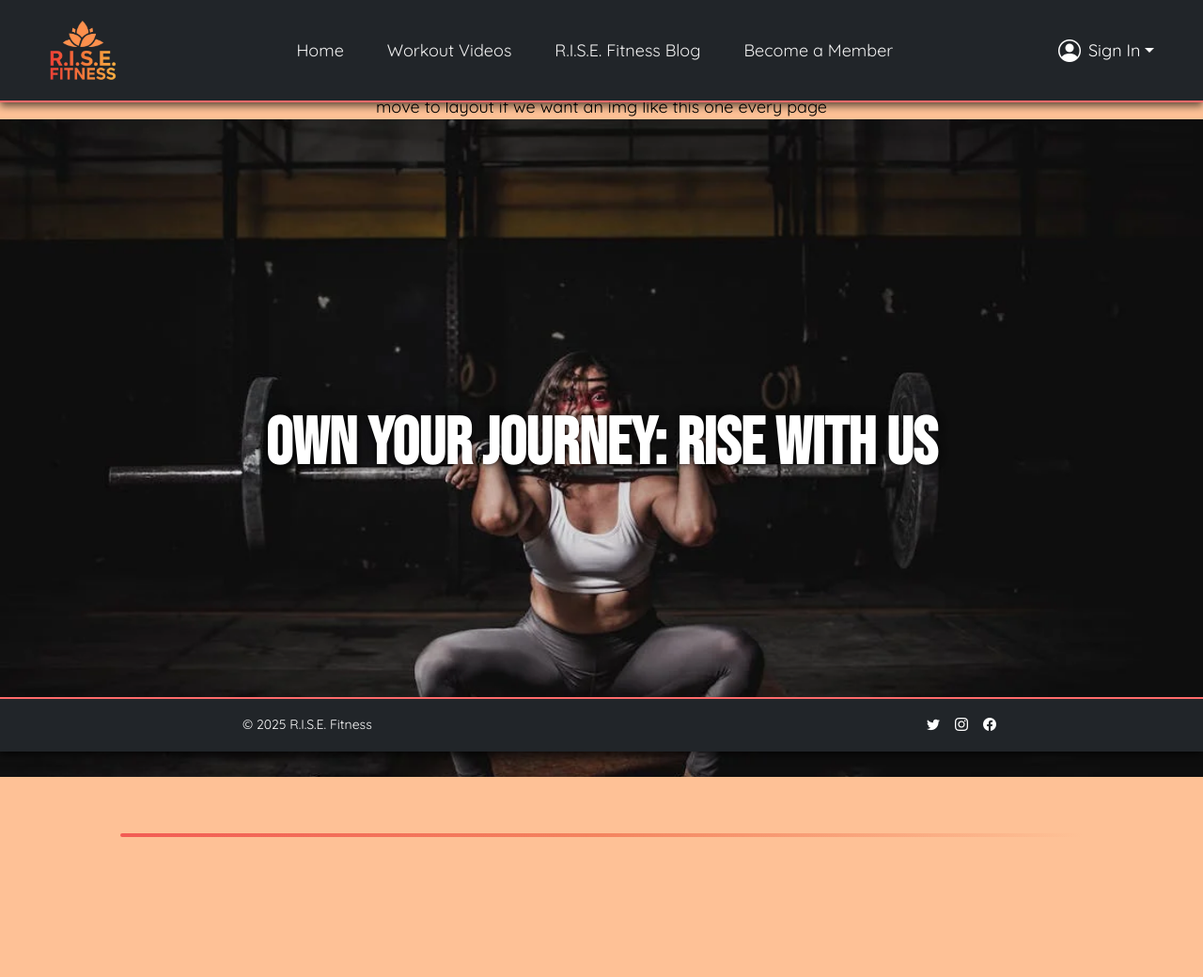
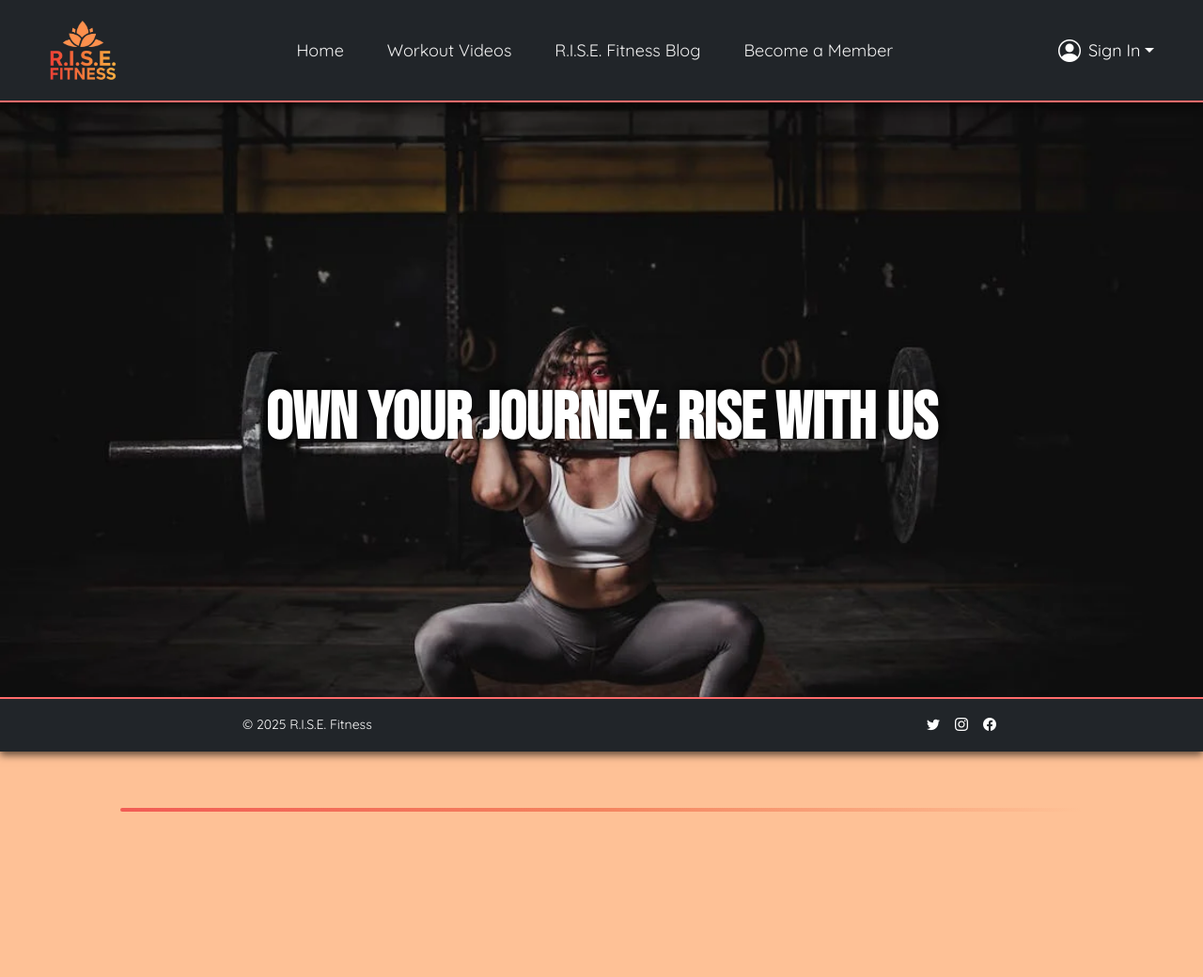
Before and after one commit to emilyryalls/git_final_project, a Flask app: page / in a window 1280 px wide. Shown: the top 1040 px of the page at 94% size. Run offline with Flask 3, Linux system fonts and the light colour scheme.

Commit message:
Tidied up homepage code re image vs video

```diff
--- a/application/templates/home.html
+++ b/application/templates/home.html
@@ -2,7 +2,6 @@
 {% set body_class = "home-page" %}
 {% block body_content %}
 
-move to layout if we want an img like this one every page
 <div class="parallax" style="background-image: url('{{ url_for('static', filename='images/home_img/home_banner1.webp') }}');">
     <h1>Own Your Journey: RISE with Us</h1>
 </div>
```
